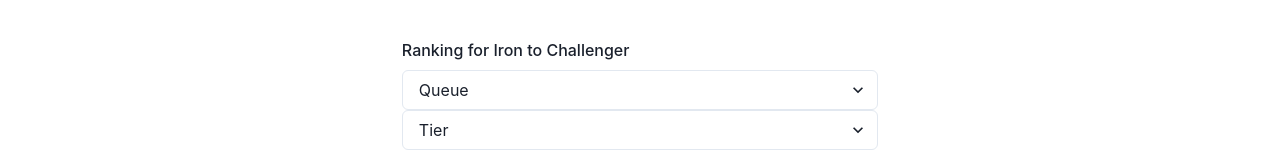
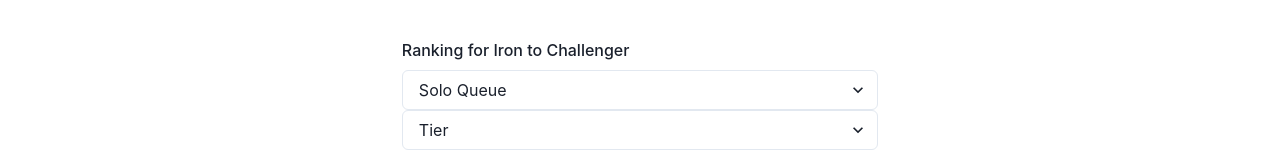
Before and after one commit to B-Forest/RiotApiSearch, a React (Create React App) app: page /rankingsearch in a window 1280 px wide. Shown: the part 315-465 px from the top of the page. Built offline with nearby package versions, Linux system fonts and the light colour scheme.

Commit message:
modification du state

```diff
--- a/src/routes/RankingSearch.js
+++ b/src/routes/RankingSearch.js
@@ -20,7 +20,7 @@ import PlayerApi from '../api/riotAPI';
 export default function RankingSearch() {
 
   const navigate = useNavigate();
-  const [queue, setQueue] = useState('');
+  const [queue, setQueue] = useState('RANKED_SOLO_5x5');
   const [tier, setTier] = useState('');
   const [division, setDivision] = useState('I');
 
```
